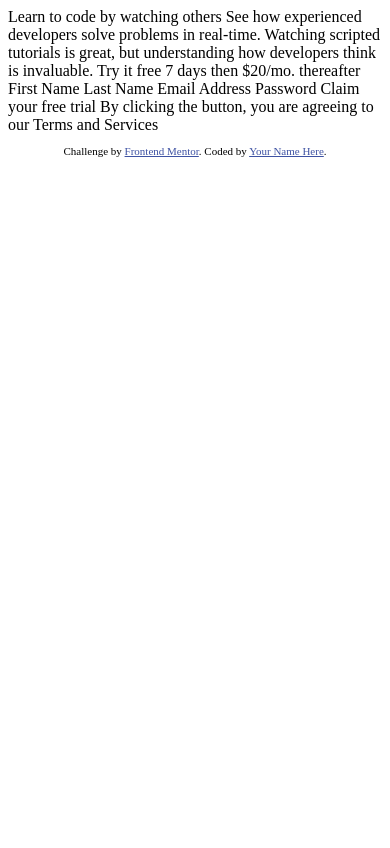
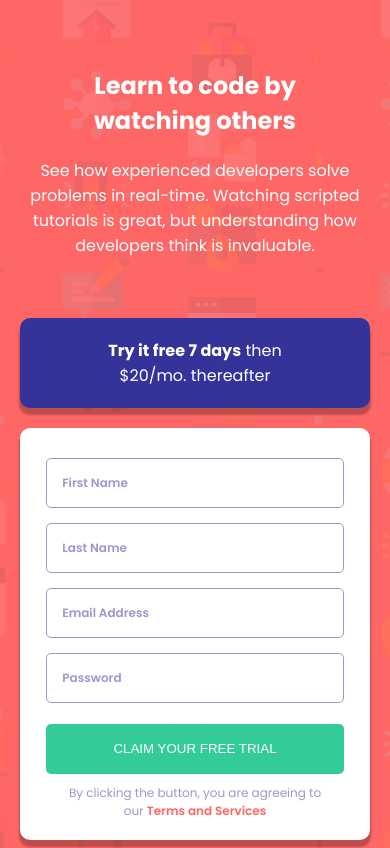
Before and after one commit to KurtReti/intro-component-with-signup-form-master, a plain HTML site: page index.html in a window 390 px wide. Drawn offline with Linux system fonts and the light colour scheme.

Commit message:
first commit
mobile first design

```diff
--- a/index.html
+++ b/index.html
@@ -3,7 +3,9 @@
 <head>
   <meta charset="UTF-8">
   <meta name="viewport" content="width=device-width, initial-scale=1.0"> <!-- displays site properly based on user's device -->
-
+  <link rel="preconnect" href="https://fonts.googleapis.com">
+  <link rel="preconnect" href="https://fonts.gstatic.com" crossorigin>
+  <link href="https://fonts.googleapis.com/css2?family=Poppins:wght@400;500;600;700&display=swap" rel="stylesheet">
   <link rel="icon" type="image/png" sizes="32x32" href="./images/favicon-32x32.png">
   <link rel="stylesheet" href="style.css">
   <title>Frontend Mentor | Intro component with sign up form</title>
@@ -15,28 +17,51 @@
   </style>
 </head>
 <body>
+  <div id="screen">
+    <div id="intro">
+      <h2>Learn to code by watching others</h2>
+    </div>
+    <div id="intro-text">
+      <p>See how experienced developers solve problems in real-time. Watching scripted tutorials is great,
+        but understanding how developers think is invaluable. </p>
+    </div>
+    <div id="pricing-card">
+      <strong>Try it free 7 days</strong> then $20/mo. thereafter
+    </div>
+    <div id="signup-container">
+      <div class="form" id="first-name">
+       First Name
+      </div>
+      <div class="form">
+        Last Name
+      </div>
+      <div class="form">
+        Email Address
+      </div>
+      <div class="form">
+        Password
+      </div>
+      <div id="claim-button">
+        <button>Claim your free trial </button>
+      </div>
+      <div id="ts">
+        By clicking the button, you are agreeing to our <span id="terms-and-services">Terms and Services</span>
+      </div>
 
-  Learn to code by watching others
+    </div>
 
-  See how experienced developers solve problems in real-time. Watching scripted tutorials is great,
-  but understanding how developers think is invaluable.
+  </div>
 
-  Try it free 7 days then $20/mo. thereafter
 
-  First Name
-  Last Name
-  Email Address
-  Password
 
-  Claim your free trial
 
-  By clicking the button, you are agreeing to our Terms and Services
+
 
   <footer>
-    <p class="attribution">
+    <!-- <p class="attribution">
       Challenge by <a href="https://www.frontendmentor.io?ref=challenge" target="_blank">Frontend Mentor</a>.
       Coded by <a href="#">Your Name Here</a>.
-    </p>
+    </p> -->
   </footer>
 </body>
 </html>
--- a/style.css
+++ b/style.css
@@ -0,0 +1,111 @@
+html{
+    box-sizing:border-box;
+}
+
+*, *:before, *:after{
+    box-sizing:inherit;
+}
+
+h5, h1, p, img{
+    margin: 0;
+}
+
+body{
+    font-family: 'Poppins', sans-serif;
+    display: flex;
+    align-items: center;
+    justify-content: center;
+    min-height: 50vh;
+    flex-direction: column;
+     background-color: #FF6666;
+    background-image: url("images/bg-intro-mobile.png");
+    background-size:contain;
+
+}
+
+#intro{
+    margin-top: 60px;
+    color: white;
+    text-align: center;
+    padding-left: 60px;
+    padding-right: 60px;
+}
+
+#intro-text{
+    color: white;
+    text-align: center;
+}
+
+
+.form{
+    color: #9999CC;
+    padding: 15px;
+    margin-top: 10px;
+    border: 1px solid #9999CC;
+    width: 85%;
+    border-radius: 5px;
+    font-size: 12px;
+    font-weight: 600;
+    margin: auto;
+    margin-bottom: 15px;
+}
+
+#first-name{
+    margin-top: 30px;
+}
+
+#signup-container{
+    background-color: white;
+    border-radius: 10px;
+    overflow:hidden;
+    box-shadow: 0px 6px 2px 1px rgba(0,0,0,0.25);
+
+}
+
+#pricing-card{
+    border-radius: 10px;
+    margin-top: 60px;
+    margin-bottom: 20px;
+    color: white;
+    background-color: #333399;
+    padding: 20px;
+    padding-left: 80px;
+    padding-right: 80px;
+    text-align: center;
+    font-weight: 400;
+    box-shadow: 0px 6px 2px 1px rgba(0,0,0,0.25);
+}
+
+#claim-button button{
+    margin-top: 6px;
+    background-color: #33CC99;
+    color: white;
+    border: none;
+    height: 50px;
+    width: 85%;
+    align-items: center;
+    border-radius: 5px;
+    text-transform: uppercase;
+}
+
+#claim-button{
+    text-align: center;
+}
+
+#ts{
+    margin-top: 10px;
+    padding-left: 40px;
+    padding-right: 40px;
+    padding-bottom: 20px;
+    color: #9999CC;
+    font-size: 12px;
+    text-align: center;
+}
+
+#terms-and-services{
+    color: #FF6666;
+    font-weight: 600;
+}
+div{
+    width: 350px;
+}
```
Also changed, not shown: 1 other file.
